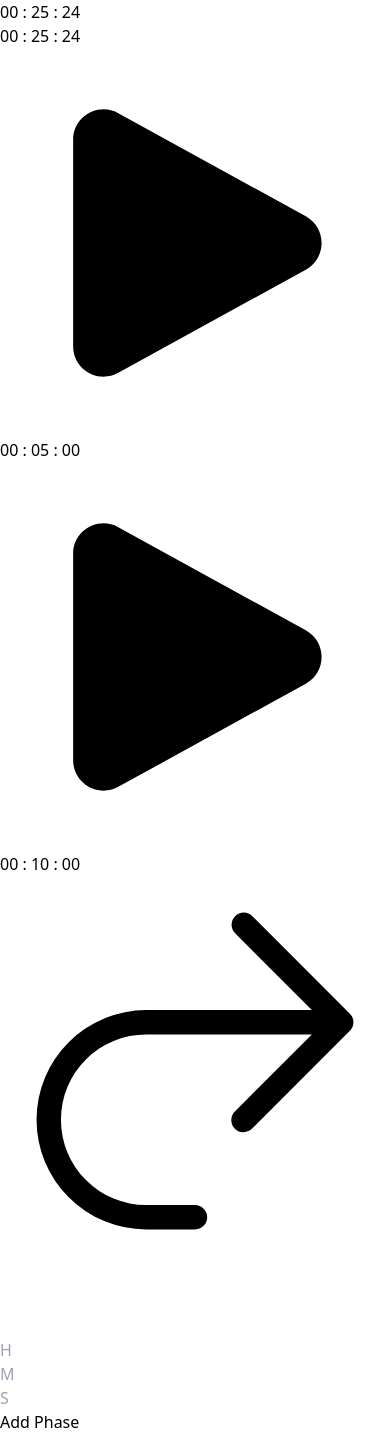
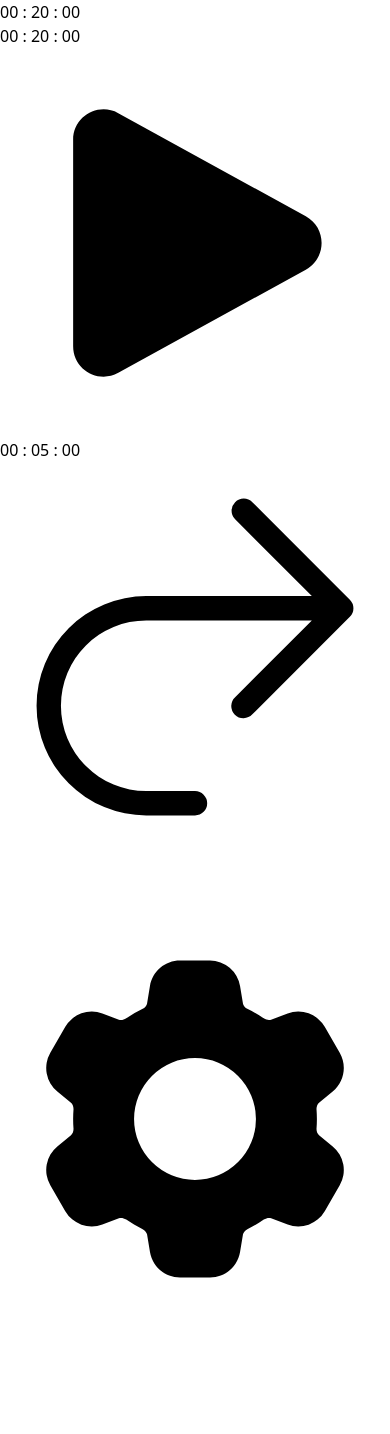
Before and after one commit to aritrakoley/itistime, a React (Vite) app: page / in a window 390 px wide. After the commit the page ends 1314 px from the top, so only its background shows below. Built offline with nearby package versions, Linux system fonts and the light colour scheme.

Commit message:
UI Overhaul: Phase Config

```diff
--- a/src/components/PhaseList.tsx
+++ b/src/components/PhaseList.tsx
@@ -23,7 +23,7 @@ const PhaseList = (props: PhaseListProps) => {
                     <div className={`${i === phase ? "phase-active" : "phase-inactive"}`} >
                         <p className="text-white ">{timeTransform(p, s2hms)}</p>
                     </div>
-                    {i < phaseList.length - 1 ? <PlayIcon className="w-4 h-4 mx-1 text-white" /> : null}
+                    {i < phaseList.length - 1 ? <PlayIcon className={`w-4 h-4 mx-1 ${settings.autostart_next_phase ? 'text-green-500' : 'text-white'}`} /> : null}
                     {i === phaseList.length - 1 && !settings.loop ? <StopIcon className="w-4 h-4 mx-1 text-red-500" /> : null}
                     {i === phaseList.length - 1 && settings.loop ? <div className="w-4 h-4 flex justify-center items-center ml-2 rounded-full bg-green-600"><ArrowUturnRightIcon className="w-3 h-3 rotate-180 text-white" /></div> : null}
                 </div>
--- a/src/components/Timer.tsx
+++ b/src/components/Timer.tsx
@@ -9,6 +9,12 @@ import {
   XCircleIcon,
   StopCircleIcon,
   StopIcon,
+  Cog6ToothIcon,
+  PencilIcon,
+  PencilSquareIcon,
+  TrashIcon,
+  CheckIcon,
+  XMarkIcon,
 } from "@heroicons/react/24/solid";
 import { DEFAULT_SETTINGS, DEFAULT_UPDATE_INTERVAL } from "../config/constants";
 import TimeDisplay from "./TimeDisplay";
@@ -34,6 +40,7 @@ const Timer = () => {
   const [phase, setPhase] = useState<number>(0);
   const [resultTime, setResultTime] = useState<number>(0);
   const [timerState, setTimerState] = useState<TimerStateType>("init");
+  const [isEditMode, setIsEditMode] = useState<number>(-1);
 
   useEffect(() => {
     console.log("---")
@@ -56,7 +63,7 @@ const Timer = () => {
     setTimerState("init");
   };
 
-  const handlePhaseInput = () => {
+  const handlePhaseInput = (index?: number) => {
     const h = hourInputRef.current?.value
       ? parseInt(hourInputRef.current.value)
       : 0;
@@ -67,13 +74,19 @@ const Timer = () => {
       ? parseInt(secInputRef.current.value)
       : 0;
 
-    const newPhase = h * 3600 + m * 60 + s;
-    if (newPhase) setPhaseList([...phaseList, newPhase]);
-
     if (hourInputRef.current) hourInputRef.current.value = "";
     if (minInputRef.current) minInputRef.current.value = "";
     if (secInputRef.current) secInputRef.current.value = "";
+
+    const newPhase = h * 3600 + m * 60 + s;
+    if (!newPhase) return
+    if (index == null) setPhaseList([...phaseList, newPhase]);
+    if (index && index >= 0 && index < phaseList.length) setPhaseList(phaseList.map((p, i) => i === index ? newPhase : p));
   };
+
+  const removePhaseAtIndex = (idx: number) => {
+    setPhaseList(prev => prev.filter((p, i) => i !== idx))
+  }
 
   const handleComplete = () => {
     clearInterval(intervalIdRef.current);
@@ -130,6 +143,8 @@ const Timer = () => {
     setPhase(0);
     setResultTime(0);
   };
+
+  const openSettingsModal = () => setSettings(prev => ({ ...prev, isModalOpen: true }));
 
   const startButton = (
     <button
@@ -192,83 +207,96 @@ const Timer = () => {
   );
 
   return (
-    <div className="lg:w-[85%] md:w-[95%] sm:w-[98%] w-[35rem]flex flex-col items-center p-2">
+    <div className="lg:w-[85%] md:w-[95%] z-10 sm:w-[98%] w-[35rem]flex flex-col items-center p-2">
       <TimeDisplay time={resultTime} />
       <PhaseList phaseList={phaseList} phase={phase} setPhaseList={setPhaseList} settings={settings} />
 
       <div className="w-[100%] flex justify-center items-center rounded-2xl mt-5">
-        <div className="flex">{autoNextToggle}</div>
+
         <div className="w-64 flex justify-center items-center rounded-2xl m-2 my-1">
           {timerState === "init" && startButton}
           {timerState === "paused" && resumeButton}
           {timerState === "running" && pauseButton}
           {timerState !== "init" && resetButton}
         </div>
-        <div className="flex">{loopToggle}</div>
+
       </div>
 
       <div className="w-[100%] flex flex-col justify-center items-center">
+
         <div className="flex justify-center items-start my-4">
-          {/* <div className="flex">
-            {settings.quick_phases
-              .slice(0, Math.round(settings.quick_phases.length / 2))
-              .map((qp, i) => (
-                <div
-                  key={i}
-                  className="flex items-center"
-                  onClick={() => setPhaseList((prev) => [...prev, qp])}
-                >
-                  <div className="w-10 h-10 flex justify-center items-center p-2 mx-3 my-2 bg-yellow-500 rounded-full">
-                    <p className="text-white font-bold">{timeTransform(qp, s2hms)}</p>
+          <div className="flex">{autoNextToggle}</div>
+          <div className="flex">{loopToggle}</div>
+          <div className="flex" onClick={openSettingsModal}><Cog6ToothIcon className="panel-btn" /></div>
+        </div>
+
+      </div>
+
+      {
+        settings.isModalOpen ? (
+          <>
+            <div className="w-screen h-screen fixed inset-0 flex justify-center items-center  bg-slate-900 opacity-70"></div>
+
+            <div className="w-fit h-fit fixed inset-0 m-auto flex justify-center items-center rounded-2xl bg-red-900">
+              <div className="w-[20rem] h-[30rem] flex flex-col items-center bg-slate-700 rounded-2xl p-2">
+                <div className="w-full flex justify-center items-center mb-2">
+                  <div className="grow"></div>
+                  <div className="text-white text-3xl">Phases</div>
+                  <div className="flex grow justify-end">
+                    <button className="w-9 h-9 flex justify-center items-center text-white text-xl ml-1 mr-1 rounded-full bg-red-400" onClick={() => setSettings({ ...settings, isModalOpen: false })}><XMarkIcon className="w-5 h-5" /></button>
                   </div>
                 </div>
-              ))}
-          </div> */}
-
-          <div className="flex flex-col items-center mx-3">
-            <div className="flex justify-center items-center">
+                {phaseList.map((p, i) => (
+                  <div key={i} className="w-full h-12 flex items-center bg-slate-500 rounded-l-full rounded-r-full mt-1 p-1">
+                    <span className="w-9 h-9 flex justify-center items-center text-white text-xl ml-1 rounded-full bg-slate-400 ">{i + 1}</span>
+                    {isEditMode !== i
+                      ? <p className="text-white text-2xl ml-2">{timeTransform(p, s2hms)}</p>
+                      : <div className="flex mx-1 text-white text-2xl">
                         <input
                           ref={hourInputRef}
-                className="z-10 w-16 h-16 text-center text-gray-800 rounded-full focus:outline-none"
-                placeholder="H"
+                          className="z-10 w-9 h-9 text-center text-gray-800 rounded-xl focus:outline-none mx-1"
+                          placeholder="h"
                         />
+                        :
                         <input
                           ref={minInputRef}
-                className="z-10 w-16 h-16 text-center text-gray-800 rounded-full focus:outline-none"
-                placeholder="M"
+                          className="z-10 w-9 h-9 text-center text-gray-800 rounded-xl focus:outline-none mx-1"
+                          placeholder="m"
                         />
+                        :
                         <input
                           ref={secInputRef}
-                className="z-10 w-16 h-16 text-center text-gray-800 rounded-full focus:outline-none"
-                placeholder="S"
+                          className="z-10 w-9 h-9 text-center text-gray-800 rounded-xl focus:outline-none mx-1"
+                          placeholder="s"
                         />
+                      </div>}
+                    {isEditMode === i
+                      ? <div className="flex grow justify-end">
+                        <button className="w-9 h-9 flex justify-center items-center text-white text-xl ml-1 rounded-full bg-green-400" onClick={() => { handlePhaseInput(i); setIsEditMode(-1) }}><CheckIcon className="w-5 h-5" /></button>
+                        <button className="w-9 h-9 flex justify-center items-center text-white text-xl mx-1 rounded-full bg-red-400" onClick={() => { setIsEditMode(-1) }}><XMarkIcon className="w-5 h-5" /></button>
                       </div>
-            <button
-              className="z-9 w-48 h-16 flex flex-col items-center justify-end rounded-b-full shadow-sm focus:outline-none focus:ring focus:ring-opacity-50 bg-violet-500 hover:bg-violet-700 text-white border-transparent focus:border-violet-300 mt-[-1.8rem] focus:ring-indigo-200 mb-2 pb-1"
-              onClick={handlePhaseInput}
-            >
-              <span className="mb-1">Add Phase</span>
-            </button>
+                      : <div className="flex grow justify-end">
+                        <button className="w-9 h-9 flex justify-center items-center text-white text-xl ml-1 rounded-full bg-amber-400" onClick={() => {
+                          setIsEditMode(i);
+                          const [h, m, s] = s2hms(p);
+                          if (hourInputRef.current) hourInputRef.current.value = h.toString();
+                          if (minInputRef.current) minInputRef.current.value = m.toString();
+                          if (secInputRef.current) secInputRef.current.value = s.toString();
+                        }}><PencilSquareIcon className="w-5 h-5" /></button>
+                        <button className="w-9 h-9 flex justify-center items-center text-white text-xl mx-1 rounded-full bg-red-400" onClick={() => removePhaseAtIndex(i)}><TrashIcon className="w-5 h-5" /></button>
+                      </div>
+                    }
+
+                  </div>
+                ))}
               </div>
 
-          {/* <div className="flex">
-            {settings.quick_phases
-              .slice(Math.round(settings.quick_phases.length / 2))
-              .map((qp, i) => (
-                <div
-                  key={i}
-                  className="flex items-center"
-                  onClick={() => setPhaseList((prev) => [...prev, qp])}
-                >
-                  <div className="w-10 h-10 flex justify-center items-center p-2 mx-3 my-2 bg-yellow-500 rounded-full">
-                    <p className="text-white font-bold">{timeTransform(qp, s2hms)}</p>
             </div>
-                </div>
-              ))}
-          </div> */}
-        </div>
-      </div>
-    </div>
+          </>
+
+        ) : null
+      }
+    </div >
   );
 };
 
--- a/src/config/constants.tsx
+++ b/src/config/constants.tsx
@@ -1,7 +1,7 @@
 export const DEFAULT_UPDATE_INTERVAL = 50;
 export const DEFAULT_SETTINGS = {
-    phase_list: [1524, 300, 600],
-    quick_phases: [300, 600, 1500, 3000],
+    isModalOpen: false,
+    phase_list: [1200, 300],
     autostart_next_phase: true,
     loop: true
 };
--- a/src/index.css
+++ b/src/index.css
@@ -12,6 +12,10 @@
 
   .action-btn-icon {
     @apply w-20 h-20 group-hover:drop-shadow-[0_0_10px_rgba(255,255,255,0.9)] group-active:drop-shadow-[0_0_10px_rgba(255,255,255,0.25)] duration-100;
+  }
+
+  .panel-btn {
+    @apply w-10 h-10 flex justify-center items-center bg-violet-500 active:bg-violet-600 focus:ring-violet-200 border rounded-full p-2 m-2 focus:outline-none focus:ring-1 focus:ring-opacity-50 drop-shadow-[0_0_10px_rgba(255,255,255,0.3)] hover:drop-shadow-[0_0_20px_rgba(255,255,255,0.5)] ease-in-out duration-100  font-bold text-neutral-100 active:text-neutral-300 border-transparent;
   }
 
   .toggle-btn-on {
```
Lines whose indentation alone changed are shown as unchanged.
